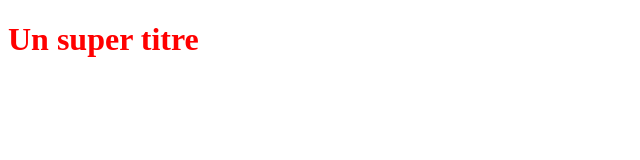
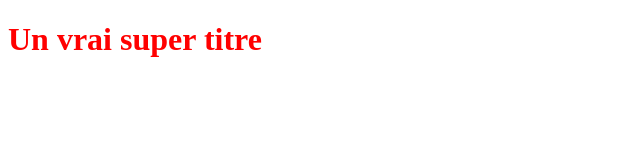
Before and after one commit to Constantin-D/-OpenclassroomsProject, a plain HTML site: page index.html in a window 1280 px wide. Shown: the whole page, without its empty margins (0-640 px from the left). Drawn offline with Linux system fonts and the light colour scheme.

Commit message:
Modification du titre H1

```diff
--- a/index.html
+++ b/index.html
@@ -7,6 +7,6 @@
         <link rel="stylesheet" type="text/css" href="style.css">
     </head>
     <body>
-    <h1>Un super titre</h1>
+        <h1>Un vrai super titre</h1>
     </body>
 </html>
```
Lines whose indentation alone changed are shown as unchanged.
